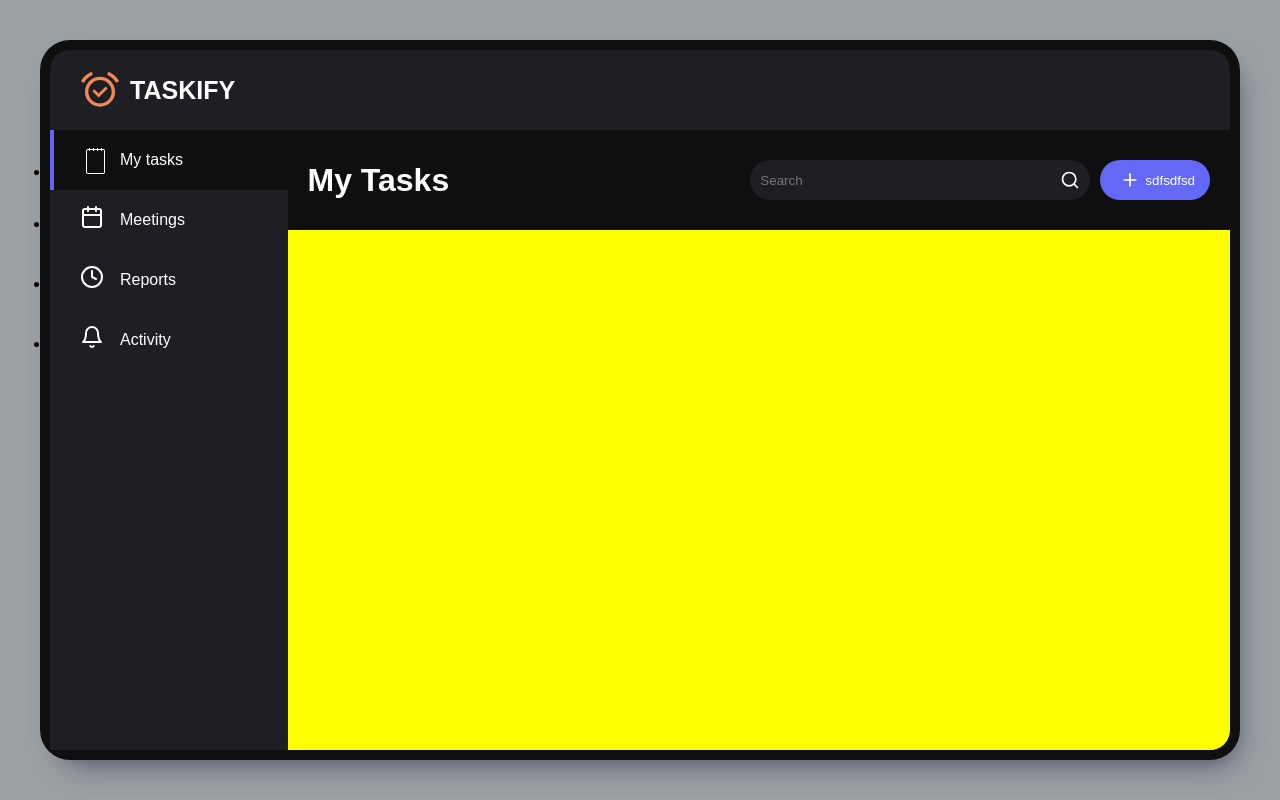
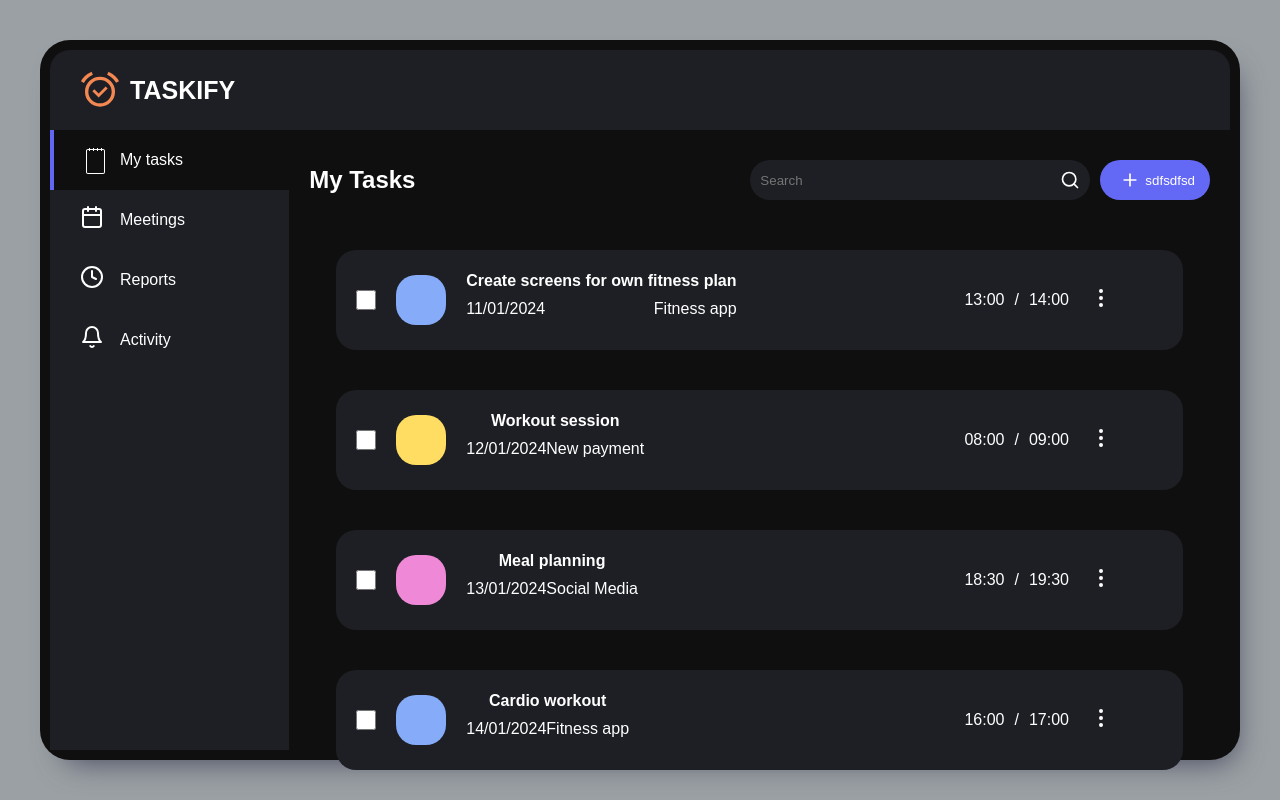
Before and after one commit to mayol333/taskify, a React (Vite) app: page / in a window 1280 px wide. Shown: the top 800 px of the page. Built offline with nearby package versions, Linux system fonts and the light colour scheme; data requests are answered from the project's data file.

Commit message:
users list

```diff
--- /dev/null
+++ b/db.json
@@ -0,0 +1,94 @@
+{
+    "tasks": [
+        {
+            "id": 0,
+            "title": "Create screens for own fitness plan",
+            "date": "11/01/2024",
+            "startTime": "13:00",
+            "endTime": "14:00",
+            "complete": false,
+            "taskType": "fitnessApp"
+        },
+        {
+            "id": 1,
+            "title": "Workout session",
+            "date": "12/01/2024",
+            "startTime": "08:00",
+            "endTime": "09:00",
+            "complete": false,
+            "taskType": "newPayment"
+        },
+        {
+            "id": 2,
+            "title": "Meal planning",
+            "date": "13/01/2024",
+            "startTime": "18:30",
+            "endTime": "19:30",
+            "complete": false,
+            "taskType": "socialMedia"
+        },
+        {
+            "id": 3,
+            "title": "Cardio workout",
+            "date": "14/01/2024",
+            "startTime": "16:00",
+            "endTime": "17:00",
+            "complete": false,
+            "taskType": "fitnessApp"
+        },
+        {
+            "id": 4,
+            "title": "Strength training",
+            "date": "15/01/2024",
+            "startTime": "10:30",
+            "endTime": "11:30",
+            "complete": false,
+            "taskType": "newPayment"
+        },
+        {
+            "id": 5,
+            "title": "Yoga session",
+            "date": "16/01/2024",
+            "startTime": "15:00",
+            "endTime": "16:00",
+            "complete": false,
+            "taskType": "socialMedia"
+        },
+        {
+            "id": 6,
+            "title": "Rest day",
+            "date": "17/01/2024",
+            "startTime": "17:00",
+            "endTime": "20:00",
+            "complete": false,
+            "taskType": "fitnessApp"
+        },
+        {
+            "id": 7,
+            "title": "Track progress",
+            "date": "18/01/2024",
+            "startTime": "09:30",
+            "endTime": "10:30",
+            "complete": false,
+            "taskType": "newPayment"
+        },
+        {
+            "id": 8,
+            "title": "Fitness class",
+            "date": "19/01/2024",
+            "startTime": "17:30",
+            "endTime": "18:30",
+            "complete": false,
+            "taskType": "socialMedia"
+        },
+        {
+            "id": 9,
+            "title": "Plan next week's workouts",
+            "date": "20/01/2024",
+            "startTime": "14:00",
+            "endTime": "15:00",
+            "complete": false,
+            "taskType": "fitnessApp"
+        }
+    ]
+}
--- a/package.json
+++ b/package.json
@@ -7,9 +7,13 @@
     "dev": "vite",
     "build": "tsc && vite build",
     "lint": "eslint . --ext ts,tsx --report-unused-disable-directives --max-warnings 0",
-    "preview": "vite preview"
+    "preview": "vite preview",
+    "start-server": "json-server --watch db.json --port 8000"
   },
   "dependencies": {
+    "axios": "^1.6.5",
+    "date-fns": "^3.2.0",
+    "json-server": "^1.0.0-alpha.17",
     "react": "^18.2.0",
     "react-dom": "^18.2.0",
     "react-router": "^6.21.1",
--- a/src/App.tsx
+++ b/src/App.tsx
@@ -14,7 +14,7 @@ export const App = () => {
             <div className="test">
                 <BrowserRouter>
                     <nav className="navigation">
-                        <ul>
+                        <ul className="navigation-list">
                             <li>
                                 <NavLink className="list-item" to="/">
                                     <Icon
--- /dev/null
+++ b/src/components/Date.tsx
@@ -0,0 +1,6 @@
+interface DateProps {
+    new: () => void
+}
+export const Date = ({new}:DateProps) => {
+    const today = new Date()
+}
--- a/src/components/tasks/Tasks.tsx
+++ b/src/components/tasks/Tasks.tsx
@@ -1,8 +1,35 @@
 import { Input } from "../ui/Input/Input";
 import { Button } from "../ui/Button/Button";
+import axios from "axios";
 import { Icon } from "../ui/Icon/Icon";
+import { Task } from "../ui/Task/Task";
+import { useEffect, useState } from "react";
+import { TaskType } from "../ui/Task/types";
+
+export interface Task {
+    id: number;
+    title: string;
+    date: string;
+    startTime: string;
+    endTime: string;
+    complete: boolean;
+    taskType: TaskType;
+}
 export const Tasks = () => {
+    const [tasks, setTasks] = useState<Task[]>([]);
+    useEffect(() => {
+        const getTasks = async () => {
+            try {
+                const { data } = await axios.get("http://localhost:8000/tasks");
+                setTasks(data);
+            } catch (error) {
+                console.log(error);
+            }
+        };
+        getTasks();
+    }, []);
     return (
+        <section className="tasks-section">
             <div className="tasks-header">
                 <h1 className="tasks-headline">My Tasks</h1>
                 <div className="place-input-to-right">
@@ -18,5 +45,21 @@ export const Tasks = () => {
                     sdfsdfsd
                 </Button>
             </div>
+            <div className="tasks-data">
+                {tasks.map((task) => {
+                    return (
+                        <Task
+                            title={task.title}
+                            date={task.date}
+                            startTime={task.startTime}
+                            endTime={task.endTime}
+                            taskType={task.taskType}
+                            complete={task.complete}
+                            key={task.id}
+                        />
+                    );
+                })}
+            </div>
+        </section>
     );
 };
--- a/src/components/ui/Icon/Icon.tsx
+++ b/src/components/ui/Icon/Icon.tsx
@@ -6,6 +6,7 @@ import Notebook from "../../../assets/notebook-icon.svg?react";
 import Mytasks from "../../../assets/mytasks-icon.svg?react";
 import Logo from "../../../assets/logo-icon.svg?react";
 import Activity from "../../../assets/activity-icon.svg?react";
+import Edit from "../../../assets/edit-icon.svg?react";
 type IconType =
     | "plus"
     | "reports"
@@ -13,12 +14,14 @@ type IconType =
     | "notebook"
     | "mytasks"
     | "logo"
-    | "activity";
+    | "activity"
+    | "edit";
 interface IconProps {
     type: IconType;
     className?: string;
+    onClick?: () => void;
 }
-export const Icon = ({ type, className }: IconProps) => {
+export const Icon = ({ type, className, onClick }: IconProps) => {
     const icons: Record<IconType, ReactNode> = {
         plus: <Plus />,
         reports: <Reports />,
@@ -27,6 +30,11 @@ export const Icon = ({ type, className }: IconProps) => {
         mytasks: <Mytasks />,
         logo: <Logo />,
         activity: <Activity />,
+        edit: <Edit />,
     };
-    return <div className={className}>{icons[type]}</div>;
+    return (
+        <div onClick={onClick} className={className}>
+            {icons[type]}
+        </div>
+    );
 };
--- /dev/null
+++ b/src/components/ui/Task/Task.tsx
@@ -0,0 +1,69 @@
+import { TaskProps } from "./types";
+import { Icon } from "../Icon/Icon";
+import { ChangeEventHandler, useState } from "react";
+
+export const Task = ({
+    title,
+    date,
+    startTime,
+    endTime,
+    complete,
+    taskType,
+}: TaskProps) => {
+    const typeStringTransform = {
+        fitnessApp: "Fitness app",
+        newPayment: "New payment",
+        socialMedia: "Social Media",
+    };
+    const typeBackgroundColor = {
+        fitnessApp: "colorful-square-blue",
+        newPayment: "colorful-square-yellow",
+        socialMedia: "colorful-square-pink",
+    };
+    const [check, setCheck] = useState(complete);
+    const handleCheck: ChangeEventHandler<HTMLInputElement> = (event) => {
+        const { checked } = event.target;
+        setCheck(checked);
+    };
+    const isChecked = check ? "opacity" : "";
+    const [showEdit, setShowEdit] = useState(false);
+    const handleToggleEdit = () => {
+        setShowEdit(!showEdit);
+    };
+    return (
+        <div className={`task-board-container ${isChecked}`}>
+            <div className="task-board">
+                <input
+                    className="checkmark"
+                    type="checkbox"
+                    checked={check}
+                    onChange={handleCheck}
+                />
+                <div
+                    className={`colorful-square ${typeBackgroundColor[taskType]}`}
+                ></div>
+                <div className="title-date">
+                    <h4 className="tasks-title">{title}</h4>
+                    <div className="date-type-container">
+                        <p>{date}</p>
+                        <p>{typeStringTransform[taskType]}</p>
+                    </div>
+                </div>
+                <div className="task-time-container">
+                    <p>{startTime}</p>
+                    <span className="slash">/</span>
+                    <p>{endTime}</p>
+                    <div className="edit-button-container">
+                        <Icon onClick={handleToggleEdit} type="edit" />
+                        {showEdit && (
+                            <div className="edit-content">
+                                <button className="task-edit">edit</button>
+                                <button className="task-delete">delete</button>
+                            </div>
+                        )}
+                    </div>
+                </div>
+            </div>
+        </div>
+    );
+};
--- /dev/null
+++ b/src/components/ui/Task/style.scss
@@ -0,0 +1,83 @@
+.task-board{
+    width: 90%;
+    height: 100px;
+    background-color: $dark-grey-background;
+    display: flex;
+    align-items: center;
+    padding-inline: 20px;
+    border-radius: $border-radius;
+}
+.task-board-container{
+    display: flex;
+    justify-content: center;
+    padding-block: 20px;
+    color: $white;
+}
+.date-type-container{
+    display: flex;
+    padding-block: 10px;
+    justify-content: space-between;
+    width: 100%;
+}
+.title-date{
+    display: flex;
+    flex-direction: column;
+    align-items: center;
+    margin-left: 20px;
+}
+.task-time-container{
+    display: flex;
+    margin-left: auto;
+    margin-right: 50px;
+    align-items: center;
+}
+.slash{
+    padding-inline: 10px;
+}
+
+.checkmark{
+    height: 20px;
+    width: 20px;
+    border-radius:$border-radius;
+}
+.colorful-square{
+    width: 50px;
+    height: 50px;
+    background-color: $white;
+    border-radius: $border-radius;
+    margin-left: 20px
+}
+.colorful-square-blue{
+    background-color: $blue-icon-background;
+}
+.colorful-square-yellow{
+    background-color: $yellow-icon-background;
+}
+.colorful-square-pink{
+    background-color: $pink-icon-background;
+}
+.opacity{
+    opacity: 0.7;
+}
+.edit-button-container{
+    margin-left: 20px;
+    cursor: pointer;
+    position: relative;
+}
+.edit-content{
+    display: flex;
+    flex-direction: column;
+    position: absolute;
+    border-radius: $border-radius;
+    overflow: hidden;
+}
+.task-edit{
+    background-color: $black-background;
+    color: $white;
+    padding:10px 20px;
+}
+.task-delete{
+    background-color: $black-background;
+    color: $white;
+    padding:10px 20px;
+}
--- /dev/null
+++ b/src/components/ui/Task/types.tsx
@@ -0,0 +1,4 @@
+import { Task } from "../../tasks/Tasks";
+
+export type TaskType = "fitnessApp" | "newPayment" | "socialMedia";
+export type TaskProps = Omit<Task, "id">;
--- a/src/styles/index.scss
+++ b/src/styles/index.scss
@@ -2,6 +2,7 @@
 @import "../components/ui/Input/style";
 @import "../components/ui/Button/style";
 @import "../components/ui/Icon/style";
+@import "../components/ui/Task/style";
 *{
     padding: 0;
     margin: 0;
@@ -38,7 +39,7 @@
 .test{
     width: 100%;
     height: calc(100% - $header-height);
-    background-color: yellow;
+    background-color: $black-background;
     border-bottom-right-radius: 20px;
     border-bottom-left-radius: 20px;
     display: flex;
@@ -102,3 +103,13 @@
 .tasks-headline{
     color: $white;
 }
+.tasks-section{
+    width: 100%;
+}
+.tasks-data{
+    overflow: auto;
+    height: 960px;
+}
+.navigation-list{
+    list-style-type:none ;
+}
--- a/src/styles/variables.scss
+++ b/src/styles/variables.scss
@@ -8,3 +8,6 @@ $gray-font:#696877;
 $border-radius:20px;
 $red-font:red;
 $blue-background:#6469f5;
+$blue-icon-background:#85abf9;
+$yellow-icon-background:#ffdc62;
+$pink-icon-background:#ef88d7
```
Also changed, not shown: src/assets/edit-icon.svg (added), src/components/ui/Input/types.tsx (renamed from src/components/ui/Input/types.ts), 1 other file (tests, documents, lock files or other folders). Lines whose indentation alone changed are shown as unchanged.
